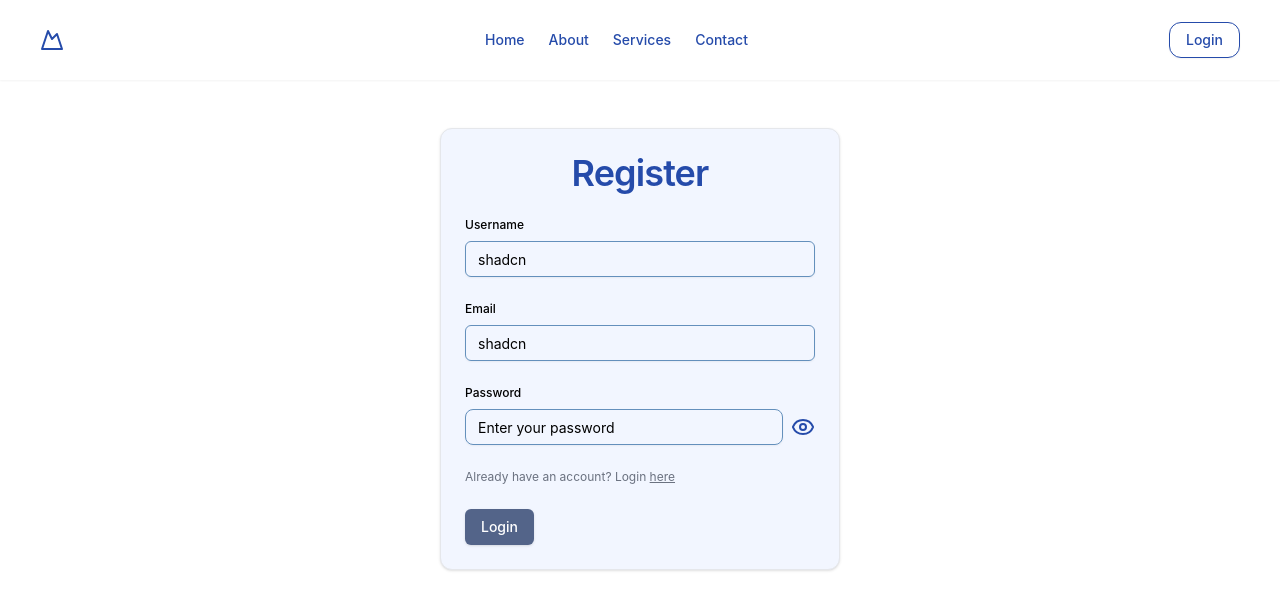
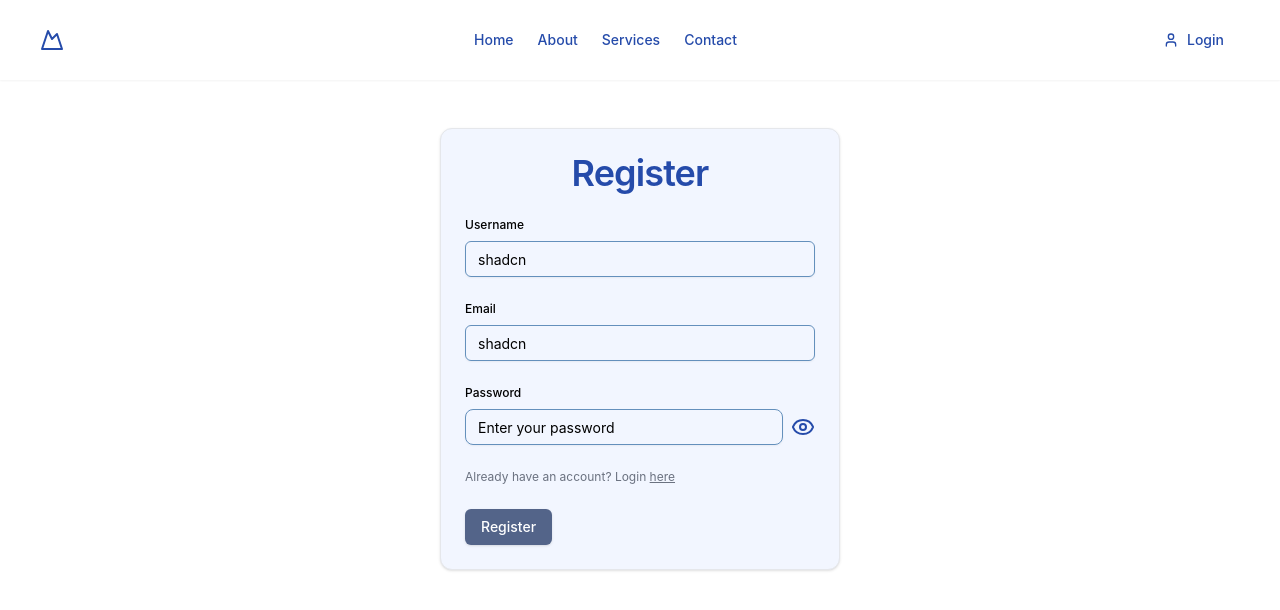
Before and after one commit to alexabainza/habit-tracker-frontend, a React (Vite) app: page /register in a window 1280 px wide. Shown: the top 610 px of the page. Built offline with nearby package versions, Linux system fonts and the light colour scheme.

Commit message:
refactor: added messages for successful register or login, invalid credentials, and uesr not found

```diff
--- a/src/App.tsx
+++ b/src/App.tsx
@@ -2,7 +2,8 @@ import { BrowserRouter, Route, Routes } from "react-router-dom";
 import LandingPage from "@/pages/auth/Landing";
 import LoginScreen from "@/pages/auth/Login";
 import RegisterScreen from "@/pages/auth/Register";
-import Navbar from "@/components/Navbar";
+import Navbar from "@/components/selfmade/Navbar";
+import Dashboard from "@/pages/habits/Dashboard";
 
 function App() {
   return (
@@ -13,6 +14,7 @@ function App() {
         <Route path="/" element={<LandingPage />} />
         <Route path="/login" element={<LoginScreen />} />
         <Route path="/register" element={<RegisterScreen />} />
+        <Route path="/dashboard" element={<Dashboard />} />
       </Routes>
     </BrowserRouter>
   );
--- a/src/components/Navbar.tsx
+++ b/src/components/selfmade/Navbar.tsx
@@ -1,7 +1,7 @@
 import React, { useState } from "react";
 import { Link } from "react-router-dom";
-import { MountainIcon } from "lucide-react";
-import { Button } from "./ui/button";
+import { MountainIcon, User } from "lucide-react";
+import { Button } from "../ui/button";
 import { MenuIcon, XIcon } from "lucide-react"; // Import icons for the hamburger and close icons
 
 const Navbar: React.FC = () => {
@@ -50,7 +50,6 @@ const Navbar: React.FC = () => {
         }`}
       >
         <div className="flex flex-col items-center justify-center h-full">
-          {/* Add a button to explicitly close the menu */}
           <button
             onClick={closeMenu}
             className="absolute top-4 right-4 p-2 text-xl font-bold text-[var(--color-primary)]"
@@ -95,9 +94,10 @@ const Navbar: React.FC = () => {
 
       <Link to="/login" className="hidden lg:flex items-center">
         <Button
-          variant="outline"
+          variant="ghost"
           className="rounded-xl hover:bg-[var(--color-primary)] hover:text-white"
         >
+          <User />
           Login
         </Button>
       </Link>
--- a/src/pages/auth/Login.tsx
+++ b/src/pages/auth/Login.tsx
@@ -13,12 +13,13 @@ import {
 } from "@/components/ui/form";
 import { Input } from "@/components/ui/input";
 import { Eye, EyeOff, Loader2 } from "lucide-react";
-import { Link } from "react-router-dom";
+import { Link, useNavigate } from "react-router-dom";
 import { userSchema } from "@/utils/schemas";
 
 const LoginScreen: React.FC = () => {
   const [showPassword, setShowPassword] = useState(false);
   const [isLoading, setIsLoading] = useState(false);
+  const navigate = useNavigate();
 
   const togglePasswordVisibility = () => {
     setShowPassword((prev) => !prev);
@@ -50,8 +51,15 @@ const LoginScreen: React.FC = () => {
         if (response.ok) {
           console.log("Login successful:", result);
           localStorage.setItem("token", result.data);
+          navigate("/dashboard");
         } else {
-          console.error("Login failed:", result.message);
+          if (result.error === "User not found") {
+            alert("User does not exist. Please register.");
+          } else if (result.error === "Invalid credentials") {
+            alert("Invalid credentials. Please try again.");
+          } else {
+            alert(result.message || "An error occurred. Please try again.");
+          }
         }
       })
       .catch((error) => {
@@ -134,7 +142,10 @@ const LoginScreen: React.FC = () => {
                   Loading{" "}
                 </Button>
               ) : (
-                <Button className="bg-[#536489] text-white" type="submit">
+                <Button
+                  className="bg-[#536489] hover:bg-[var(--color-primary)] text-white"
+                  type="submit"
+                >
                   Login
                 </Button>
               )}
--- a/src/pages/auth/Register.tsx
+++ b/src/pages/auth/Register.tsx
@@ -14,11 +14,12 @@ import { useForm } from "react-hook-form";
 import { joiResolver } from "@hookform/resolvers/joi";
 import { userSchema } from "@/utils/schemas";
 import { Eye, EyeOff, Loader2 } from "lucide-react";
-import { Link } from "react-router-dom";
+import { Link, useNavigate } from "react-router-dom";
 
 const RegisterScreen: React.FC = () => {
   const [showPassword, setShowPassword] = useState(false);
   const [isLoading, setIsLoading] = useState(false);
+  const navigate = useNavigate();
 
   const togglePasswordVisibility = () => {
     setShowPassword((prev) => !prev);
@@ -48,7 +49,10 @@ const RegisterScreen: React.FC = () => {
         const result = await response.json();
         if (response.ok) {
           alert("Registration successful!");
+          navigate("/login");
           console.log("Server Response:", result);
+        } else if (response.status === 409) {
+          alert("User already exists. Please try logging in.");
         } else {
           alert(result.message || "Registration failed.");
         }
@@ -150,8 +154,11 @@ const RegisterScreen: React.FC = () => {
                   Loading{" "}
                 </Button>
               ) : (
-                <Button className="bg-[#536489] text-white" type="submit">
-                  Login
+                <Button
+                  className="bg-[#536489] hover:bg-[var(--color-primary)] text-white"
+                  type="submit"
+                >
+                  Register
                 </Button>
               )}
             </form>
--- /dev/null
+++ b/src/pages/habits/Dashboard.tsx
@@ -0,0 +1,15 @@
+import React from "react";
+
+const Dashboard: React.FC = () => {
+  return (
+    <div className="flex h-screen">
+      <div className="flex-1 flex flex-col">
+        <main className="p-4">
+          <h1 className="text-2xl font-bold">Welcome to the Dashboard</h1>
+        </main>
+      </div>
+    </div>
+  );
+};
+
+export default Dashboard;
```
